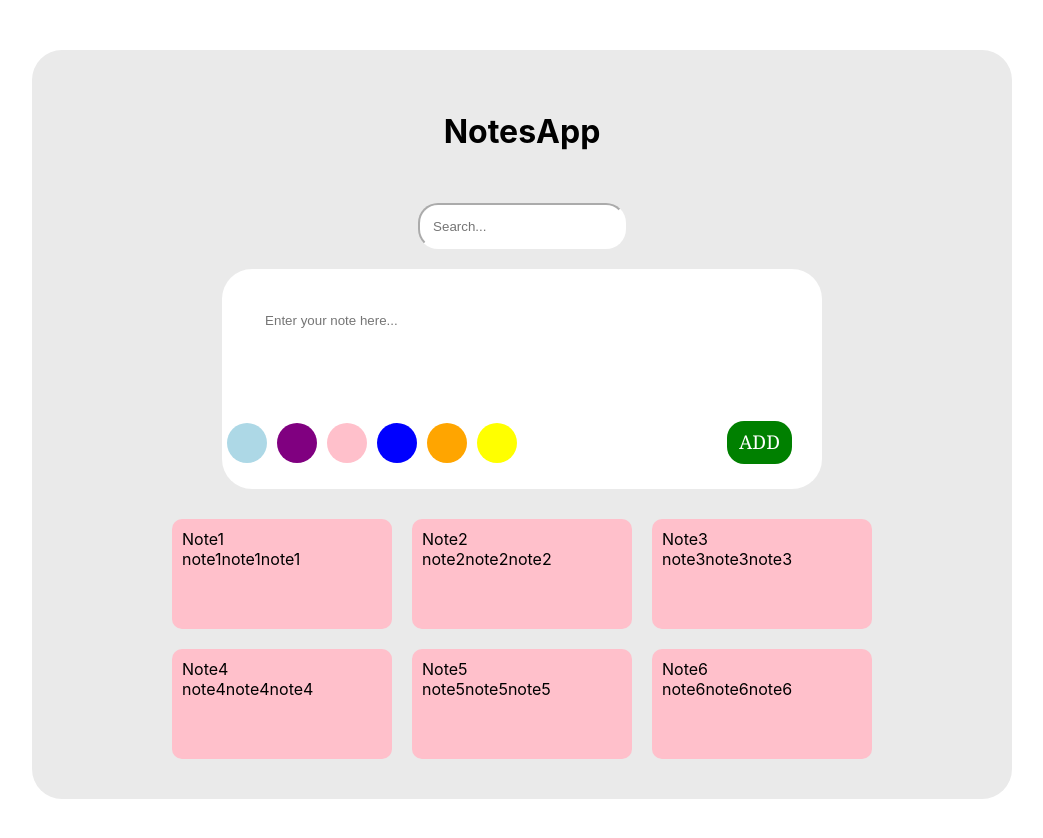
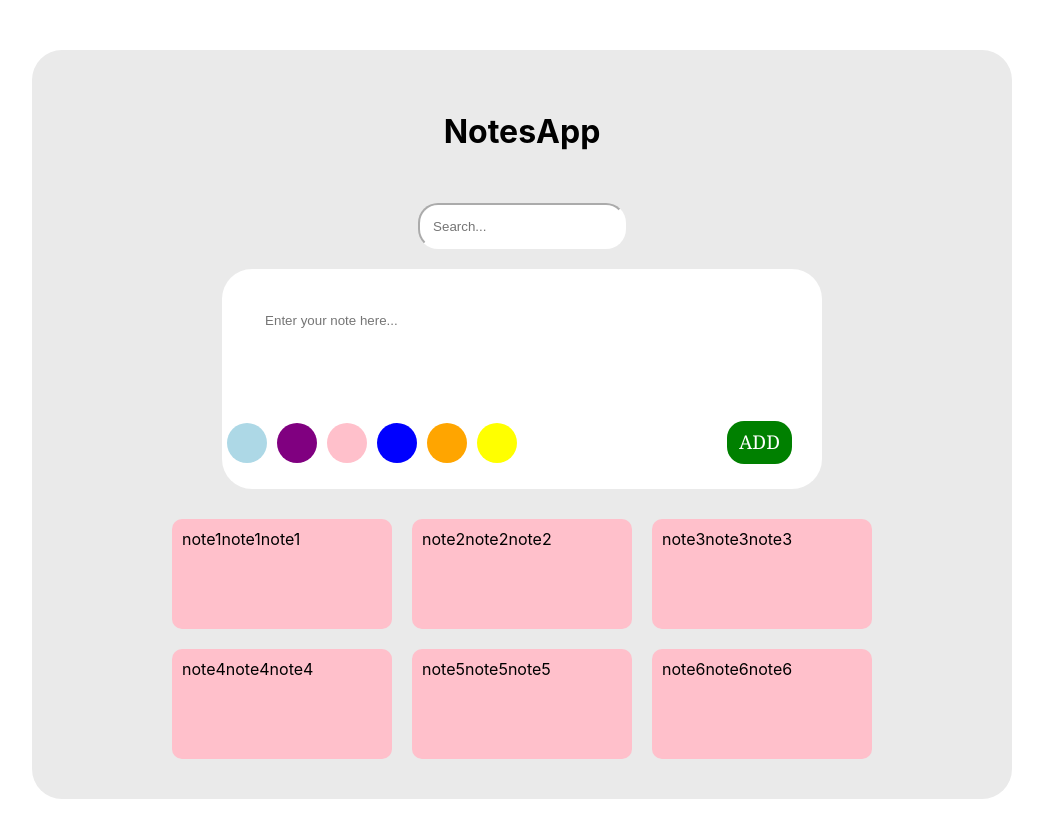
Before and after one commit to yasin-altunisik/note-app-redux, a React (Create React App) app: page / in a window 1280 px wide. Shown: the top 838 px of the page, without its empty margins (118-1161 px from the left). Built offline with nearby package versions, Linux system fonts and the light colour scheme.

Commit message:
added redux requirements

```diff
--- a/src/components/AddNote.js
+++ b/src/components/AddNote.js
@@ -1,7 +1,11 @@
 import React from "react";
 import Colors from "./Colors";
 
+import {addNote} from "../redux//note/noteSlice"
+import {useDispatch} from "react-redux"
+
 function AddNote() {
+    const dispatch = useDispatch();
     return (
         <div className="ex2">
             <div>
--- a/src/components/Notes.js
+++ b/src/components/Notes.js
@@ -10,7 +10,6 @@ function Notes() {
         <div className="notesDiv">
             {textOfNote.map((note) => (
                 <div className="notes" key={note.id}>
-                    <div>{note.noteHeader}</div>
                     <div>{note.noteText}</div>
                 </div>
             ))}
--- a/src/redux/note/noteSlice.js
+++ b/src/redux/note/noteSlice.js
@@ -4,17 +4,20 @@ const noteSlice = createSlice({
     name: "note",
     initialState: {
         value: [
-            { id: 1, noteHeader: "Note1", noteText: "note1note1note1" },
-            { id: 2, noteHeader: "Note2", noteText: "note2note2note2" },
-            { id: 3, noteHeader: "Note3", noteText: "note3note3note3" },
-            { id: 4, noteHeader: "Note4", noteText: "note4note4note4" },
-            { id: 5, noteHeader: "Note5", noteText: "note5note5note5" },
-            { id: 6, noteHeader: "Note6", noteText: "note6note6note6" },
+            { id: 1, noteText: "note1note1note1" },
+            { id: 2, noteText: "note2note2note2" },
+            { id: 3, noteText: "note3note3note3" },
+            { id: 4, noteText: "note4note4note4" },
+            { id: 5, noteText: "note5note5note5" },
+            { id: 6, noteText: "note6note6note6" },
         ],
     },
     reducers: {
-
+        addNote: (state, action) => {
+            state.value += action.payload;
+        }
     }
 })
 
+export const {addNote} = noteSlice.actions;
 export default noteSlice.reducer
```
